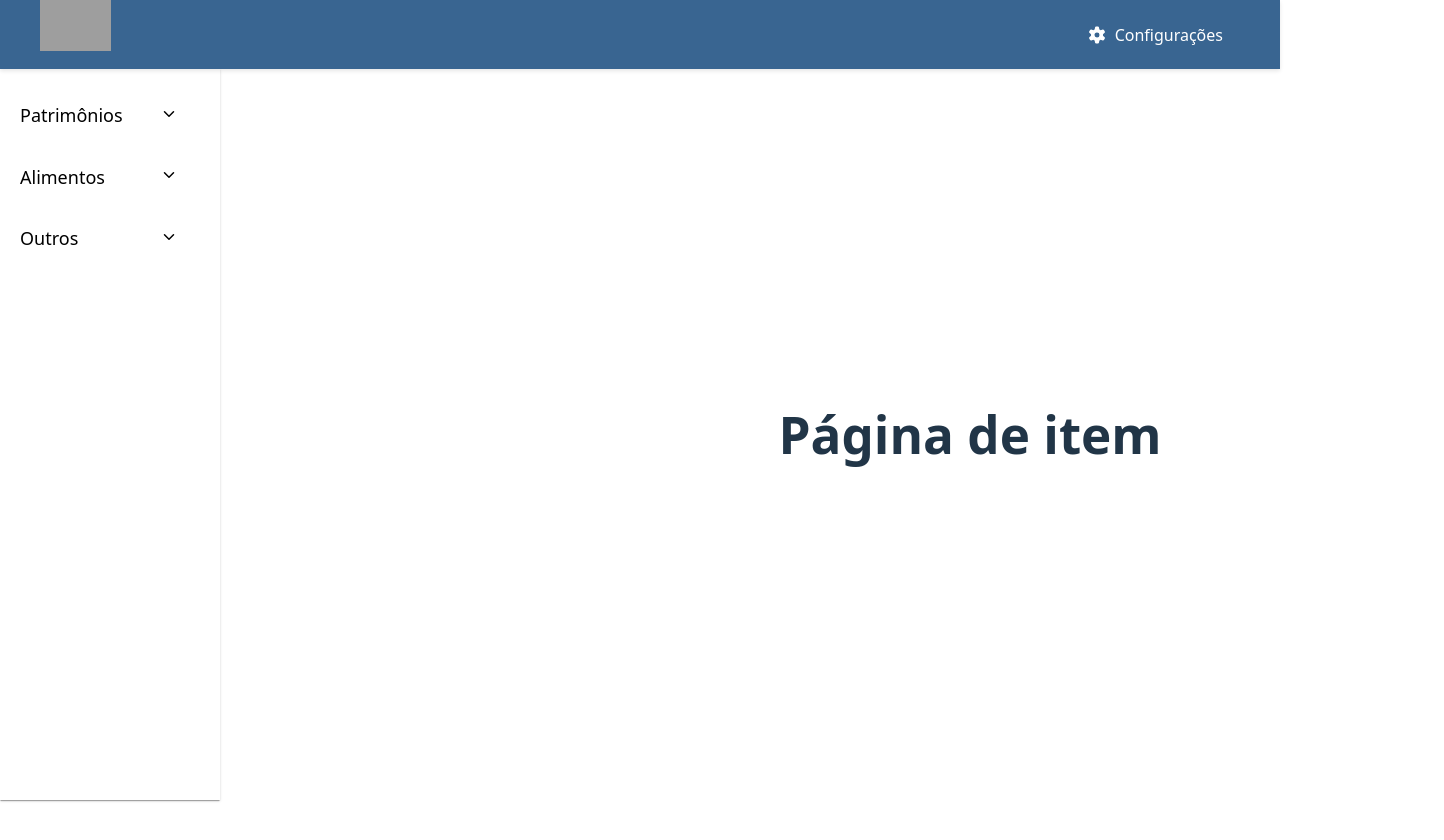
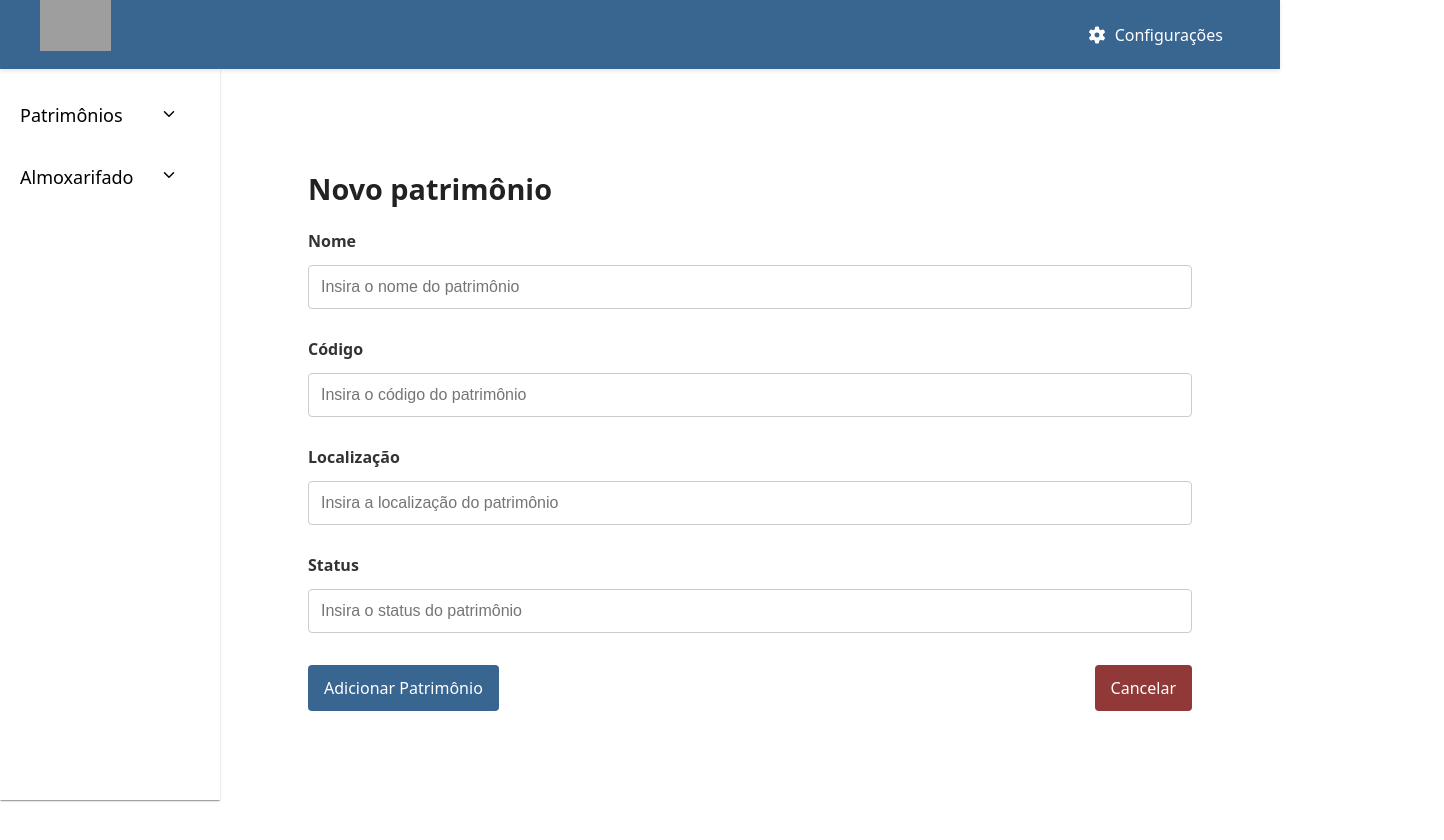
Before and after one commit to Projeto-SSC0536/SSC0536-front, a React (Vite) app in the folder my-app/: page /1/novo in a window 1280 px wide. Shown: the top 840 px of the page, 1444 px wide, since content can reach past the window. Before the commit the page ends 800 px from the top, so only its background shows below. Built offline with nearby package versions, Linux system fonts and the light colour scheme; grey boxes are pictures that could not be loaded.

Commit message:
layout fixes

```diff
--- a/my-app/src/App.jsx
+++ b/my-app/src/App.jsx
@@ -6,6 +6,8 @@ import "./App.css";
 import Layout from "./components/layout";
 import ItemPage from "./pages/ItemPage";
 import AssetsPage from "./pages/AssetsPage";
+import NewAssetsPage from "./pages/NewAssetPage";
+import AlmoxarifadoPage from "./pages/AlmoxarifadoPage";
 
 function App() {
   return (
@@ -19,6 +21,9 @@ function App() {
             <Route element={<Layout />}>
               <Route path="/patrimonios" element={<AssetsPage />} />
               <Route path="/:patrimonios/:item" element={<ItemPage />} />
+              <Route path="/:patrimonios/novo" element={<NewAssetsPage />} />
+              <Route path="/almoxarifado" element={<AlmoxarifadoPage />} />
+              <Route path="/:almoxarifado/:item" element={<ItemPage />} />
             </Route>
           </Routes>
         </main>
--- a/my-app/src/components/sidebar.component.jsx
+++ b/my-app/src/components/sidebar.component.jsx
@@ -13,19 +13,11 @@ const mockList = [
     ],
   },
   {
-    id: "alimentos",
-    name: "Alimentos",
+    id: "almoxarifado",
+    name: "Almoxarifado",
     items: [
       { id: "item-arroz", name: "arroz" },
       { id: "item-feijao", name: "feijao" },
-    ],
-  },
-  {
-    id: "outros",
-    name: "Outros",
-    items: [
-      { id: "item-detergente", name: "detergente" },
-      { id: "item-papel-toalha", name: "papel toalha" },
     ],
   },
 ];
--- /dev/null
+++ b/my-app/src/pages/AlmoxarifadoPage.jsx
@@ -0,0 +1,66 @@
+import React, { useState } from "react";
+import "./AssetsPage.css";
+import { useNavigate } from "react-router-dom";
+
+function AlmoxarifadoPage() {
+  const [search, setSearch] = useState("");
+  const navigate = useNavigate();
+
+  // Exemplo de dados
+  const [almoxarifado] = useState([
+    { nome: "Mesa com 6 lugares", codigo: "001", localizacao: "Refeitório", dataValidade: "2025-12-31" },
+    { nome: "Cadeira", codigo: "002", localizacao: "Refeitório", dataValidade: "2026-06-30" },
+    { nome: "Aspirador de pó", codigo: "003", localizacao: "Depósito", dataValidade: "2024-11-15" },
+  ]);
+
+  const filtrados = almoxarifado.filter((p) =>
+    p.nome.toLowerCase().includes(search.toLowerCase())
+  );
+
+  return (
+    <main className="assets-content">
+      <h1 className="titulo">Patrimônios</h1>
+
+      <div className="linha-superior">
+        <input
+          type="text"
+          placeholder="Buscar patrimônio..."
+          className="barra-busca"
+          value={search}
+          onChange={(e) => setSearch(e.target.value)}
+        />
+        <button className="botao-primario" onClick={() => navigate("/almoxarifado/novo")}>Adicionar Item</button>
+      </div>
+
+      <table className="tabela-patrimonios">
+        <thead>
+          <tr>
+            <th>Nome</th>
+            <th>Código</th>
+            <th>Localização</th>
+            <th>Data de validade</th>
+          </tr>
+        </thead>
+        <tbody>
+          {filtrados.map((p, index) => (
+            <tr key={index}>
+              <td>{p.nome}</td>
+              <td>{p.codigo}</td>
+              <td>{p.localizacao}</td>
+              <td>{p.dataValidade}</td>
+            </tr>
+          ))}
+          {filtrados.length === 0 && (
+            <tr>
+              <td colSpan="4" className="sem-resultados">
+                Nenhum item encontrado
+              </td>
+            </tr>
+          )}
+        </tbody>
+      </table>
+    </main>
+  );
+}
+
+export default AlmoxarifadoPage;
--- a/my-app/src/pages/LoginPage.css
+++ b/my-app/src/pages/LoginPage.css
@@ -27,6 +27,7 @@
   border-radius: 4px;
   font-size: 1rem;
   background-color: #fff;
+  color: rgb(0, 0, 0);
 }
 
 .login-form button {
--- /dev/null
+++ b/my-app/src/pages/NewAssetPage.css
@@ -0,0 +1,59 @@
+.campos-container {
+  display: flex;
+  margin-bottom: 1rem;
+  gap: 0.75rem;
+  flex-direction: column;
+  align-items: start;
+}
+
+.campo {
+  flex: 1;
+  border: 1px solid #ccc;
+  background-color: white;
+  padding: 0.75rem;
+  border: 1px solid #ccc;
+  border-radius: 4px;
+  font-size: 1rem;
+  background-color: #fff;
+  width: 100%;
+  box-sizing: border-box;
+  margin-bottom: 1rem;
+}
+
+.botao-primario {
+  padding: 0.75rem;
+  background: rgba(57, 101, 145, 1);
+  color: #fff;
+  border: none;
+  border-radius: 4px;
+  font-size: 1rem;
+  cursor: pointer;
+  transition: background 0.3s;
+  padding-inline: 1rem;
+}
+
+.botao-primario:hover {
+  background: rgb(26, 52, 79);
+}
+
+.botao-danger {
+  padding: 0.75rem;
+  background: rgba(145, 57, 57, 1);
+  color: #fff;
+  border: none;
+  border-radius: 4px;
+  font-size: 1rem;
+  cursor: pointer;
+  transition: background 0.3s;
+  padding-inline: 1rem;
+}
+
+.botao-danger:hover {
+  background: rgb(79, 26, 26);
+}
+
+.h4 {
+  margin: 0;
+  font-size: 1rem;
+  color: #333;
+}
--- /dev/null
+++ b/my-app/src/pages/NewAssetPage.jsx
@@ -0,0 +1,47 @@
+import "./NewAssetPage.css";
+
+function NewAssetsPage() {
+  return (
+    <main className="assets-content">
+      <h1 className="titulo">Novo patrimônio</h1>
+
+      <div className="campos-container">
+        <h4 className="h4">Nome</h4>
+        <input
+          type="text"
+          placeholder="Insira o nome do patrimônio"
+          className="campo"
+        />
+
+        <h4 className="h4">Código</h4>
+        <input
+          type="text"
+          placeholder="Insira o código do patrimônio"
+          className="campo"
+        />
+
+        <h4 className="h4">Localização</h4>
+        <input
+          type="text"
+          placeholder="Insira a localização do patrimônio"
+          className="campo"
+        />
+
+        <h4 className="h4">Status</h4>
+        <input
+          type="text"
+          placeholder="Insira o status do patrimônio"
+          className="campo"
+        />
+      </div>
+
+      <div style={{display: "flex", justifyContent: "space-between"}}>
+        <button className="botao-primario">Adicionar Patrimônio</button>
+        <button className="botao-danger">Cancelar</button>
+      </div>
+
+    </main>
+  );
+}
+
+export default NewAssetsPage;
```
